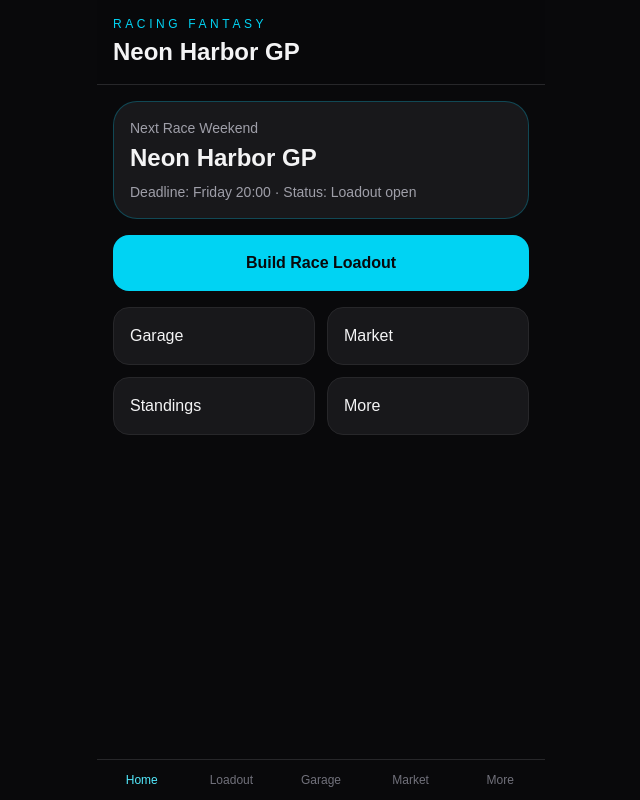
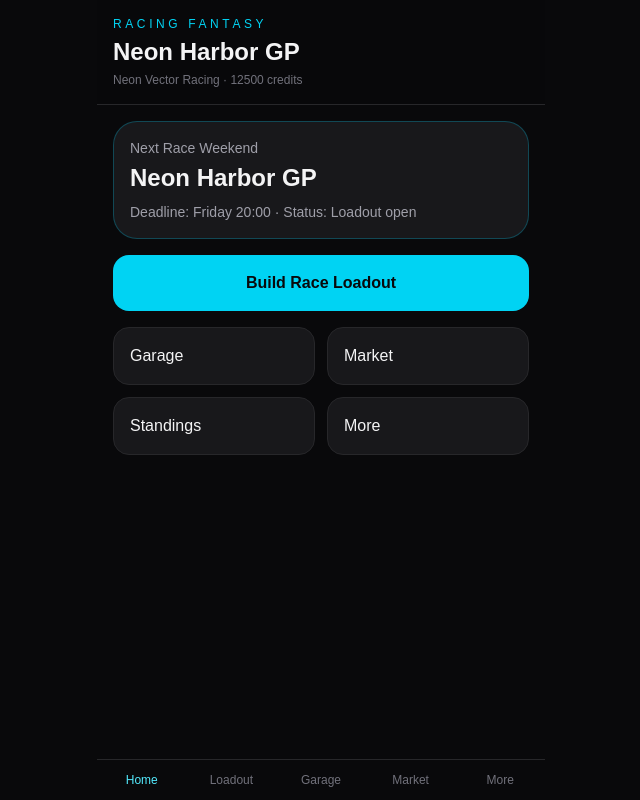
Before and after one commit to Doeks050/racing-fantasy-game, a Next.js app: page / in a window 1280 px wide. Shown: the whole page, without its empty margins (319-959 px from the left). Built offline with nearby package versions, Linux system fonts and the light colour scheme.

Commit message:
Hydrate GameStore from local save on app start

```diff
--- a/src/screens/home/RacingFantasyApp.tsx
+++ b/src/screens/home/RacingFantasyApp.tsx
@@ -1,6 +1,6 @@
 "use client";
 
-import { useState } from "react";
+import { useEffect, useState } from "react";
 import { RaceLoadoutScreen } from "@/screens/loadout/RaceLoadoutScreen";
 import { GarageStashScreen } from "@/screens/garage/GarageStashScreen";
 import { MarketScreen } from "@/screens/market/MarketScreen";
@@ -11,6 +11,7 @@ import { TeamHqScreen } from "@/screens/team-hq/TeamHqScreen";
 import { UpgradesScreen } from "@/screens/upgrades/UpgradesScreen";
 import { SponsorsScreen } from "@/screens/sponsors/SponsorsScreen";
 import { RaceResultsScreen } from "@/screens/results/RaceResultsScreen";
+import { useGameStore } from "@/store/useGameStore";
 
 type Screen =
   | "home"
@@ -38,6 +39,12 @@ const moreItems: { id: Screen; label: string; description: string }[] = [
 
 export function RacingFantasyApp() {
   const [screen, setScreen] = useState<Screen>("home");
+  const hydrateFromSave = useGameStore((store) => store.hydrateFromSave);
+  const player = useGameStore((store) => store.gameState.player);
+
+  useEffect(() => {
+    hydrateFromSave();
+  }, [hydrateFromSave]);
 
   return (
     <main className="min-h-screen bg-zinc-950 text-zinc-100">
@@ -45,6 +52,7 @@ export function RacingFantasyApp() {
         <header className="sticky top-0 z-20 border-b border-zinc-800 bg-zinc-950/95 px-4 py-4 backdrop-blur">
           <p className="text-xs uppercase tracking-[0.3em] text-cyan-400">Racing Fantasy</p>
           <h1 className="mt-1 text-2xl font-black">Neon Harbor GP</h1>
+          <p className="mt-1 text-xs text-zinc-500">{player.teamName} · {player.credits} credits</p>
         </header>
 
         <section className="flex-1 px-4 py-4 pb-24">
```
